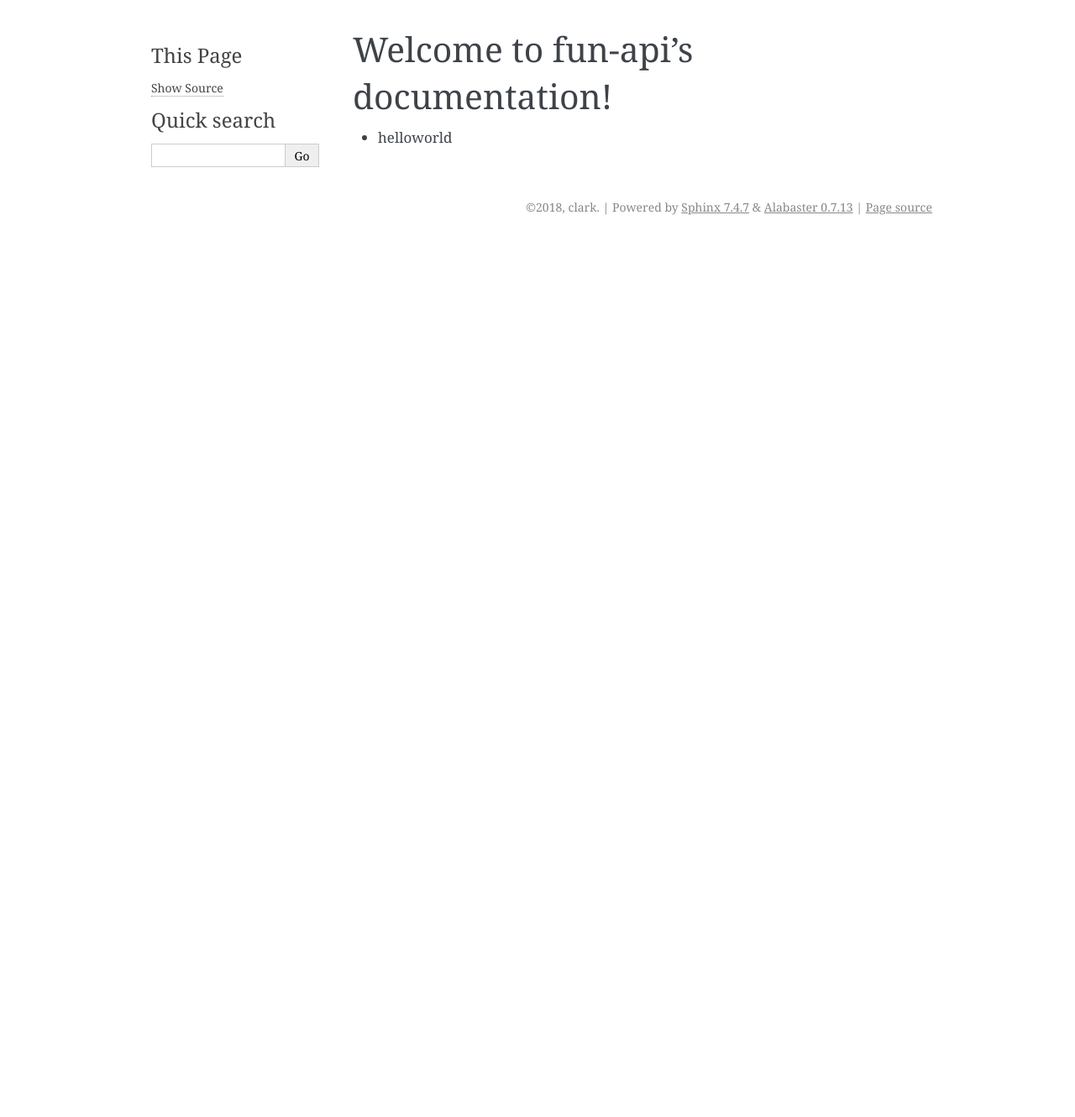
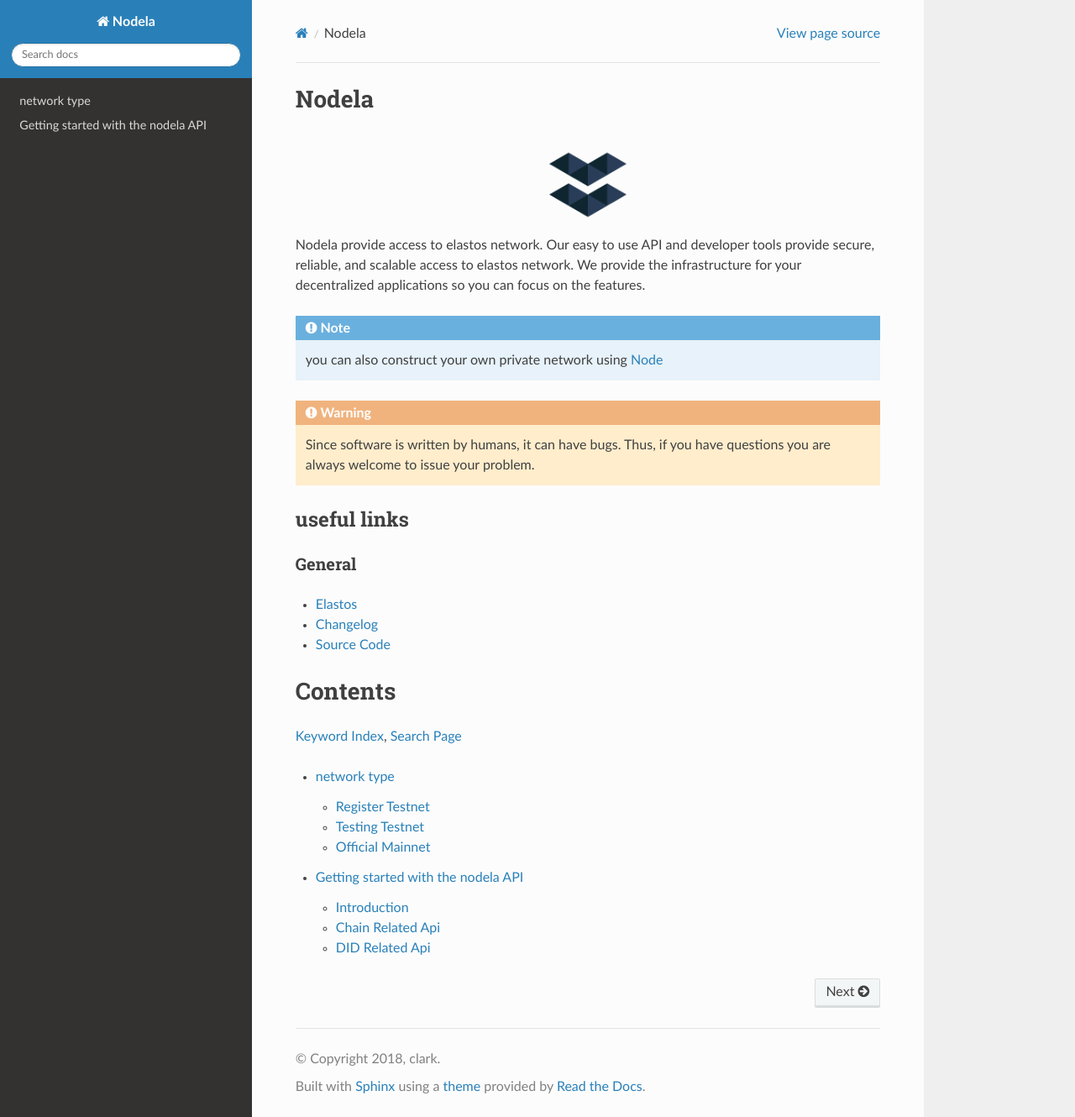
Before and after one commit to xiaomingfuckeasylife/nodela, a Sphinx documentation site: the page built from docs/index.rst, in a window 1280 px wide and 1330 px high. Shown: the whole window at 84% size. Built offline with Sphinx 7.4.7 and the Read the Docs theme 2.0.0, drawn with Linux system fonts in a browser that asks for light colours.

Commit message:
add docs

```diff
--- /dev/null
+++ b/docs/api_guide.rst
@@ -0,0 +1,59 @@
+Getting started with the nodela API
+########################################
+
+.. toctree::
+  :maxdepth: 3
+
+Introduction
+=============
+Nodela has a Restful API with URL endpoints corresponding to actions that users can perform with their channels. The endpoints accept and return JSON encoded objects. The API URL path always contains the API version in order to differentiate queries to different API versions. All queries start with: ``/api/<version>/`` where ``<version>`` is an integer representing the current API version.
+
+.. _chain-related-information:
+
+Chain Related Api
+=================================
+using the following api ,we can easyly get a glimps of what is going on in the blockchain.
+
+
+Check the current network block height
+-----------------------------------------
+tells you the current block height of the network
+
+.. http:example:: curl wget httpie python-requests
+
+    GET /api/1/currHeight HTTP/1.1
+    Host: localhost
+
+Get the transactions of specific height
+-----------------------------------------
+using height to get block contained transactions
+
+.. http:example:: curl wget httpie python-requests
+
+    GET /api/1/txs/10 HTTP/1.1
+    Host: localhost
+
+
+.. _did-related-api:
+
+DID Related Api
+====================
+using the following api , get the did related information
+
+Create DID
+---------------
+create a did with the correspond private key.
+
+.. http:example:: curl wget httpie python-requests
+
+    GET /api/1/did HTTP/1.1
+    Host: localhost
+
+Retrive DID
+---------------
+using private key to retrive did .
+
+.. http:example:: curl wget httpie python-requests
+
+    GET /api/1/did/446F426F20974A04D0A29974AE2C209DF11B55961288A718CD2D74F6D6FC2DC1 HTTP/1.1
+    Host: localhost
--- a/docs/conf.py
+++ b/docs/conf.py
@@ -19,7 +19,7 @@
 
 # -- Project information -----------------------------------------------------
 
-project = u'fun-api'
+project = u'Nodela'
 copyright = u'2018, clark'
 author = u'clark'
 
@@ -38,8 +38,7 @@
 # Add any Sphinx extension module names here, as strings. They can be
 # extensions coming with Sphinx (named 'sphinx.ext.*') or your custom
 # ones.
-extensions = [
-]
+extensions = ['sphinxcontrib.httpdomain', 'sphinxcontrib.httpexample']
 
 # Add any paths that contain templates here, relative to this directory.
 templates_path = ['_templates']
@@ -47,8 +46,8 @@
 # The suffix(es) of source filenames.
 # You can specify multiple suffix as a list of string:
 #
-# source_suffix = ['.rst', '.md']
-source_suffix = '.rst'
+source_suffix = ['.rst', '.md']
+# source_suffix = '.rst'
 
 # The master toctree document.
 master_doc = 'index'
@@ -74,7 +73,7 @@
 # The theme to use for HTML and HTML Help pages.  See the documentation for
 # a list of builtin themes.
 #
-html_theme = 'alabaster'
+html_theme = 'sphinx_rtd_theme'
 
 # Theme options are theme-specific and customize the look and feel of a theme
 # further.  For a list of options available for each theme, see the
@@ -101,7 +100,7 @@
 # -- Options for HTMLHelp output ---------------------------------------------
 
 # Output file base name for HTML help builder.
-htmlhelp_basename = 'fun-apidoc'
+htmlhelp_basename = 'Nodeladoc'
 
 
 # -- Options for LaTeX output ------------------------------------------------
@@ -128,7 +127,7 @@
 # (source start file, target name, title,
 #  author, documentclass [howto, manual, or own class]).
 latex_documents = [
-    (master_doc, 'fun-api.tex', u'fun-api Documentation',
+    (master_doc, 'Nodela.tex', u'Nodela Documentation',
      u'clark', 'manual'),
 ]
 
@@ -138,7 +137,7 @@
 # One entry per manual page. List of tuples
 # (source start file, name, description, authors, manual section).
 man_pages = [
-    (master_doc, 'fun-api', u'fun-api Documentation',
+    (master_doc, 'Nodela', u'Nodela Documentation',
      [author], 1)
 ]
 
@@ -149,8 +148,8 @@
 # (source start file, target name, title, author,
 #  dir menu entry, description, category)
 texinfo_documents = [
-    (master_doc, 'fun-api', u'fun-api Documentation',
-     author, 'fun-api', 'One line description of project.',
+    (master_doc, 'Nodela', u'Nodela Documentation',
+     author, 'Nodela', 'One line description of project.',
      'Miscellaneous'),
 ]
 
--- a/docs/index.rst
+++ b/docs/index.rst
@@ -1,13 +1,44 @@
-.. fun-api documentation master file, created by
-   sphinx-quickstart on Fri Sep 21 15:20:28 2018.
-   You can adapt this file completely to your liking, but it should at least
-   contain the root `toctree` directive. made by clark
+Nodela
+===================================
 
-Welcome to fun-api's documentation!
-===================================
+.. image:: logo.png
+    :width: 120px
+    :alt: elastos logo
+    :align: center
+
+Nodela provide access to elastos network. Our easy to use API and developer tools provide secure, reliable, and scalable access to elastos network. We provide the infrastructure for your decentralized applications so you can focus on the features.
+
+
+.. note::
+    you can also construct your own private network using `Node <https://github.com/elastos/Elastos.ELA>`_
+
+.. warning::
+    Since software is written by humans, it can have bugs. Thus, if you have questions you are always welcome to issue your problem.
+
+useful links
+------------
+
+General
+~~~~~~~
+
+* `Elastos <https://elastos.org>`_
+
+* `Changelog <https://github.com/elastos/Elastos.ORG.Wallet.Service/blob/master/Changelog.md>`_
+
+* `Source Code <https://github.com/elastos/Elastos.ORG.Wallet.Service>`_
+
+
+
+
+Contents
+========
+
+:ref:`Keyword Index <genindex>`, :ref:`Search Page <search>`
+
 
 .. toctree::
    :maxdepth: 2
-   :caption: Contents:
 
-* helloworld
+
+   network_type.rst
+   api_guide.rst
--- /dev/null
+++ b/docs/network_type.rst
@@ -0,0 +1,89 @@
+###############################
+network type
+###############################
+
+.. toctree::
+  :maxdepth: 3
+
+
+.. _register-testnet:
+
+***********************
+Register Testnet
+***********************
+
+register-testnet Used for function and performance test
+
+.. index:: regtest wallet
+wallet
+=======
+
+* Wallet: https://wallet.test.elastos.org
+
+
+.. index:: regtest browser
+Browser
+=======
+
+* Browser: https://blockchain.test.elastos.org
+
+.. index:: regtest nodela
+nodela
+====================
+
+* Domain: `TODO`
+
+
+.. _testing-testnet:
+
+*****************
+Testing Testnet
+*****************
+
+Used for developers, docking of exchanges, and verification of upgrade stategies. The versions of node and wallet are the same as mainnet.
+
+.. index:: testnet wallet
+Wallet
+=======
+
+* Wallet: https://wallet-beta.elastos.org
+
+
+.. index:: testnet browser
+Browser
+=======
+
+* Browser: https://blockchain-beta.elastos.org
+
+.. index:: testnet nodela
+nodela
+====================
+
+* Domain: http://fun-api-test.elastos.org
+
+.. _official-mainnet:
+
+****************************
+Official Mainnet
+****************************
+
+Production Environment
+
+.. index:: mainnet wallet
+Wallet
+=======
+
+* Wallet: https://wallet.elastos.org
+
+
+.. index:: mainnet browser
+Browser
+=======
+
+* Browser: https://blockchain.elastos.org
+
+.. index:: mainnet nodela
+nodela
+====================
+
+* Domain: `TODO`
```
Also changed, not shown: docs/logo.png (added).
